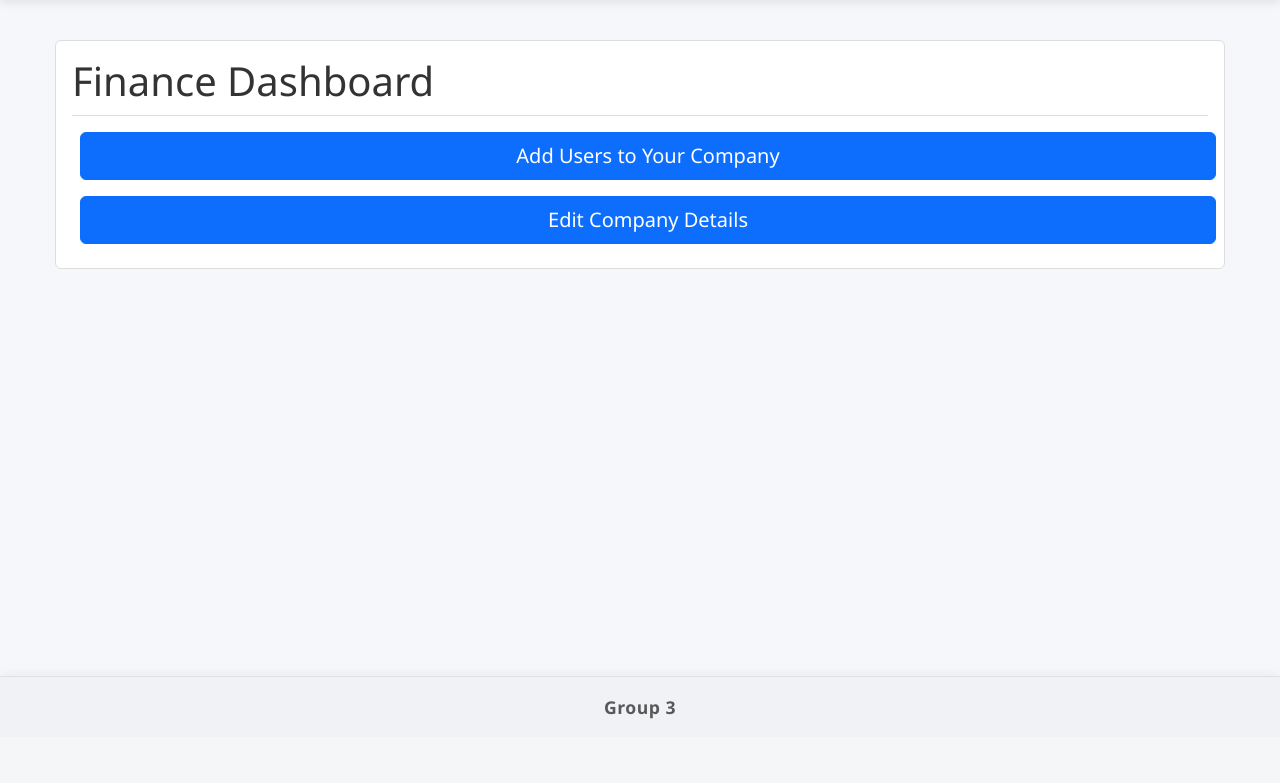
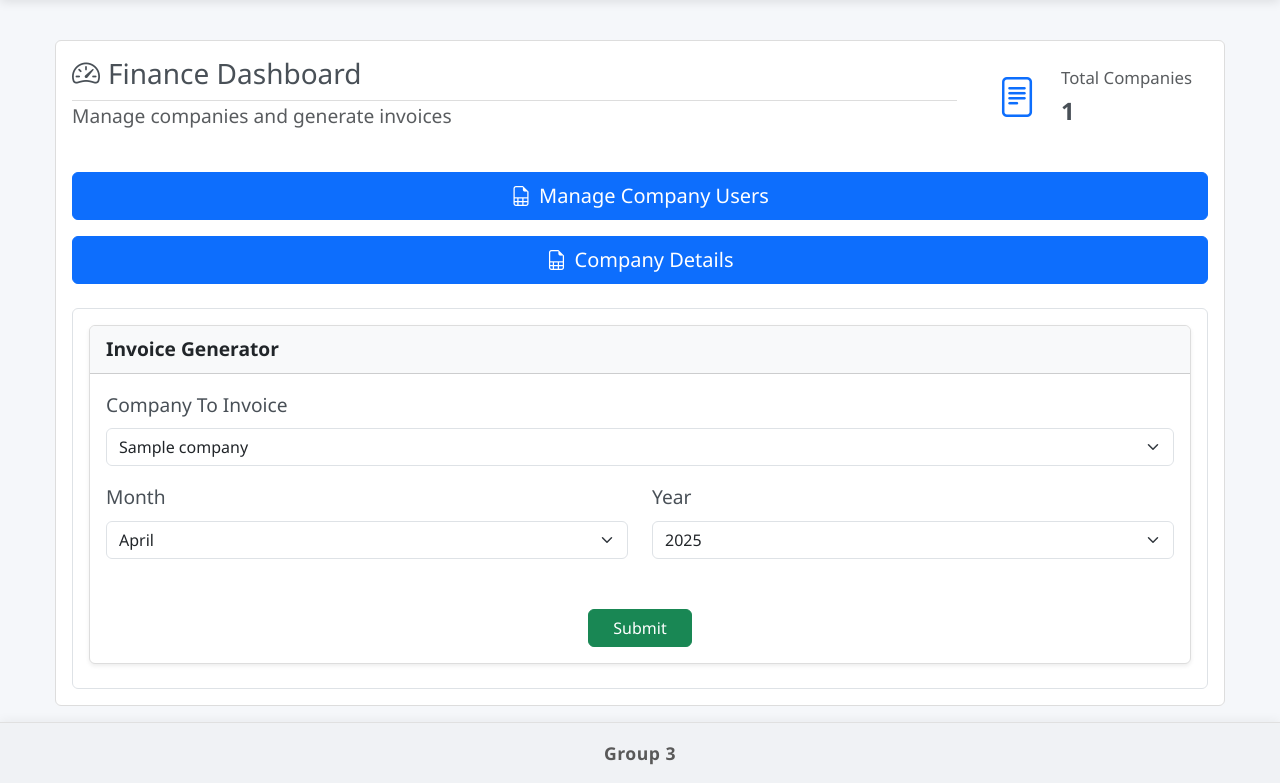
Before and after one commit to charclayt/headlights, a Django app: page /app/finance/ in a window 1280 px wide. Shown: the part 63-846 px from the top of the page. Before the commit the page ends 782 px from the top, so only its background shows below. Run offline with Django 5.2, Linux system fonts and the light colour scheme; a user stored in the database is signed in; tables that the repository leaves empty hold one stand-in row (values such as "Sample post"); some libraries are stand-ins or nearby versions.

Commit message:
wip: finance dashboard

```diff
--- a/myapp/views/FinanceDashboardViews.py
+++ b/myapp/views/FinanceDashboardViews.py
@@ -1,3 +1,4 @@
+from django import forms
 from django.shortcuts import render
 from django.views import View
 from django.http import HttpRequest, HttpResponse, JsonResponse
@@ -6,14 +7,52 @@ from django.contrib.auth.decorators import login_required, permission_required
 from django.utils.decorators import method_decorator
 from django.shortcuts import redirect
 
+from datetime import datetime
+import json
 import logging
-import json
+import traceback
 
-from myapp.models import UserProfile
+from myapp.models import UserProfile, Company
 from myapp.utility.SimpleResults import SimpleResult
 
 # Configure logging
 logger = logging.getLogger(__name__)
+
+class InvoiceForm(forms.Form):
+    company = forms.ChoiceField(
+        label="Company To Invoice",
+        required=True
+    )
+
+    month = forms.ChoiceField(
+        label="Month",
+        required=True,
+        choices=[(str(i), datetime(2000, i, 1).strftime('%B')) for i in range(1, 13)]
+    )
+
+    year = forms.ChoiceField(
+        label="Year",
+        required=True,
+        choices=[(str(y), str(y)) for y in range(datetime.now().year - 5, datetime.now().year + 2)]
+    )
+
+    def __init__(self, *args, **kwargs):
+
+        super().__init__(*args, **kwargs)
+
+        try:
+            self.fields['company'].choices = [
+                (company.company_id, company.name) for company in Company.objects.all()
+            ]
+        except Exception as e:
+            logging.error(f"Cannot get companies from database: {traceback.format_exc()}")
+
+        try:
+            now = datetime.now()
+            self.fields['month'].initial = now.month
+            self.fields['year'].initial = now.year
+        except Exception as e:
+            logging.error(f"Failed to get current month/year: {traceback.format_exc()}")
 
 @method_decorator([login_required, permission_required("myapp.view_financereport")], name="dispatch")
 class FinanceDashboardView(View):
@@ -26,8 +65,13 @@ class FinanceDashboardView(View):
     def get(self, request: HttpRequest) -> HttpResponse:
         user_profile = UserProfile.objects.get(auth_id=request.user.id)
 
-        context={
-            "is_company_owner": user_profile.is_company_owner
+        num_companies = Company.objects.all().count()
+        invoice_form = InvoiceForm()
+
+        context = {
+            'num_companies': num_companies,
+            'invoice_form': invoice_form,
+            'is_company_owner': user_profile.is_company_owner,
         }
 
         return render(request, self.template_name, context)
@@ -143,3 +187,23 @@ class CompanyManageEmployeesView(View):
         }
 
         return render(request, self.template_name, context=context)
+
+    class CompanyInvoiceView(View):
+        """
+        This class handles the displaying of invoices.
+        """
+
+        template_name = "company_invoice.html"
+
+        def get(self, request: HttpRequest) -> HttpResponse:
+            return self.__render_company_invoice_page(request, SimpleResult())
+
+        def post(self, request: HttpRequest) -> JsonResponse:
+            pass
+
+        def _render_company_invoice_page(self, request, result: SimpleResult) -> HttpResponse:
+            context = {
+
+            }
+
+            return render(request, self.template_name, context=context)
--- a/templates/finance.html
+++ b/templates/finance.html
@@ -1,10 +1,92 @@
 {% extends "base_generic.html" %}
+{% load widget_tweaks %}
+
+{% block title %}
+  <title>Finance Dashboard | Headlights</title>
+{% endblock %}
 
 {% block content %}
-    <h1>Finance Dashboard</h1>
+<div class="row mb-4">
+    <div class="col">
+      <h1 class="h3 mb-0 text-gray-800">
+        <i class="bi bi-speedometer2 me-2"></i>Finance Dashboard
+      </h1>
+      <p class="text-muted">Manage companies and generate invoices</p>
+    </div>
+    <div class="col-auto">
+      <div class="card border-0 mb-0">
+        <div class="card-body py-2">
+          <div class="row align-items-center">
+            <div class="col-auto">
+              <i class="bi bi-file-text display-6 text-primary"></i>
+            </div>
+            <div class="col">
+              <div class="small text-muted">Total Companies</div>
+              <div class="fs-4 fw-bold">{{ num_companies }}</div>
+            </div>
+          </div>
+        </div>
+      </div>
+    </div>
+  </div>
 
     {% if is_company_owner %}
-        <a class="btn btn-primary btn-lg w-100 m-2" href="{% url 'company_manage_employees' %}">Add Users to Your Company</a>
-        <a class="btn btn-primary btn-lg w-100 m-2" href="{% url 'company_details' %}">Edit Company Details</a>
+    <!-- Manage employees button -->
+    <div class="mb-3">
+        <a class="btn btn-primary btn-lg w-100" href="{% url 'company_manage_employees' %}">
+          <i class="bi bi-file-earmark-spreadsheet me-2"></i>Manage Company Users
+        </a>
+    </div>
+    <!-- Edit company button -->
+    <div class="mb-3">
+        <a class="btn btn-primary btn-lg w-100" href="{% url 'company_details' %}">
+          <i class="bi bi-file-earmark-spreadsheet me-2"></i>Company Details
+        </a>
+    </div>
     {% endif %}
+
+    <!-- Invoice generator form  -->
+    <div class="mt-4 p-3 rounded border">
+        <div class="card shadow-sm mb-2">
+          <div class="card-header bg-light">
+            <strong>Invoice Generator</strong>
+          </div>
+          <div class="card-body">
+            <form method="post">
+              {% csrf_token %}
+
+              <div class="mb-3">
+                <label for="{{ invoice_form.company.id_for_label }}" class="form-label">Company To Invoice</label>
+                {{ invoice_form.company|add_class:"form-select" }}
+                {% if invoice_form.company.errors %}
+                  <div class="text-danger small">{{ invoice_form.company.errors }}</div>
+                {% endif %}
+              </div>
+
+              <div class="row">
+                <div class="col-md-6 mb-3">
+                  <label for="{{ invoice_form.month.id_for_label }}" class="form-label">Month</label>
+                  {{ invoice_form.month|add_class:"form-select" }}
+                  {% if invoice_form.month.errors %}
+                    <div class="text-danger small">{{ invoice_form.month.errors }}</div>
+                  {% endif %}
+                </div>
+
+                <div class="col-md-6 mb-3">
+                  <label for="{{ invoice_form.year.id_for_label }}" class="form-label">Year</label>
+                  {{ invoice_form.year|add_class:"form-select" }}
+                  {% if invoice_form.year.errors %}
+                    <div class="text-danger small">{{ invoice_form.year.errors }}</div>
+                  {% endif %}
+                </div>
+              </div>
+
+              <div class="text-center mt-4">
+                <button type="submit" class="btn btn-success px-4">Submit</button>
+              </div>
+            </form>
+          </div>
+        </div>
+      </div>
+
 {% endblock %}
```
